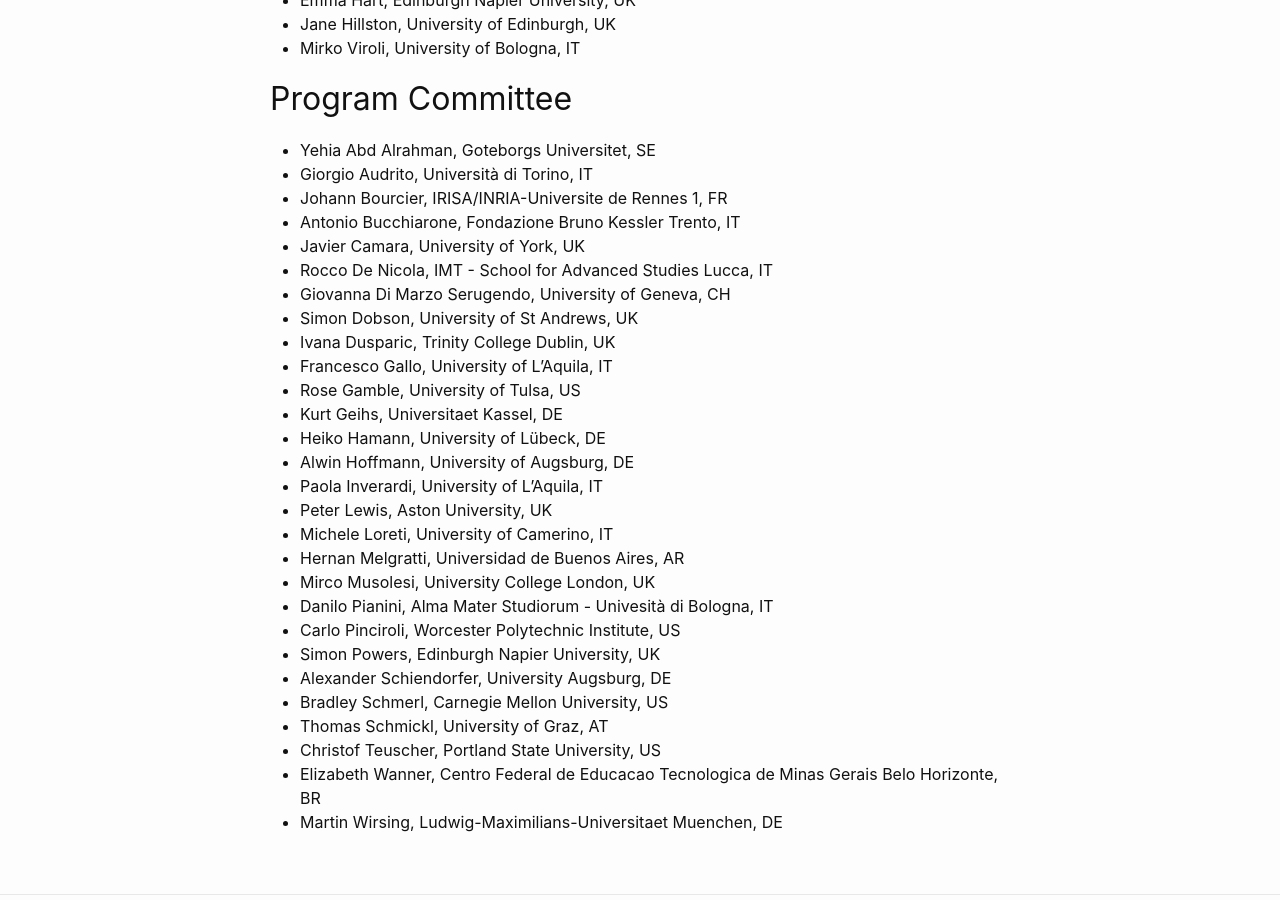
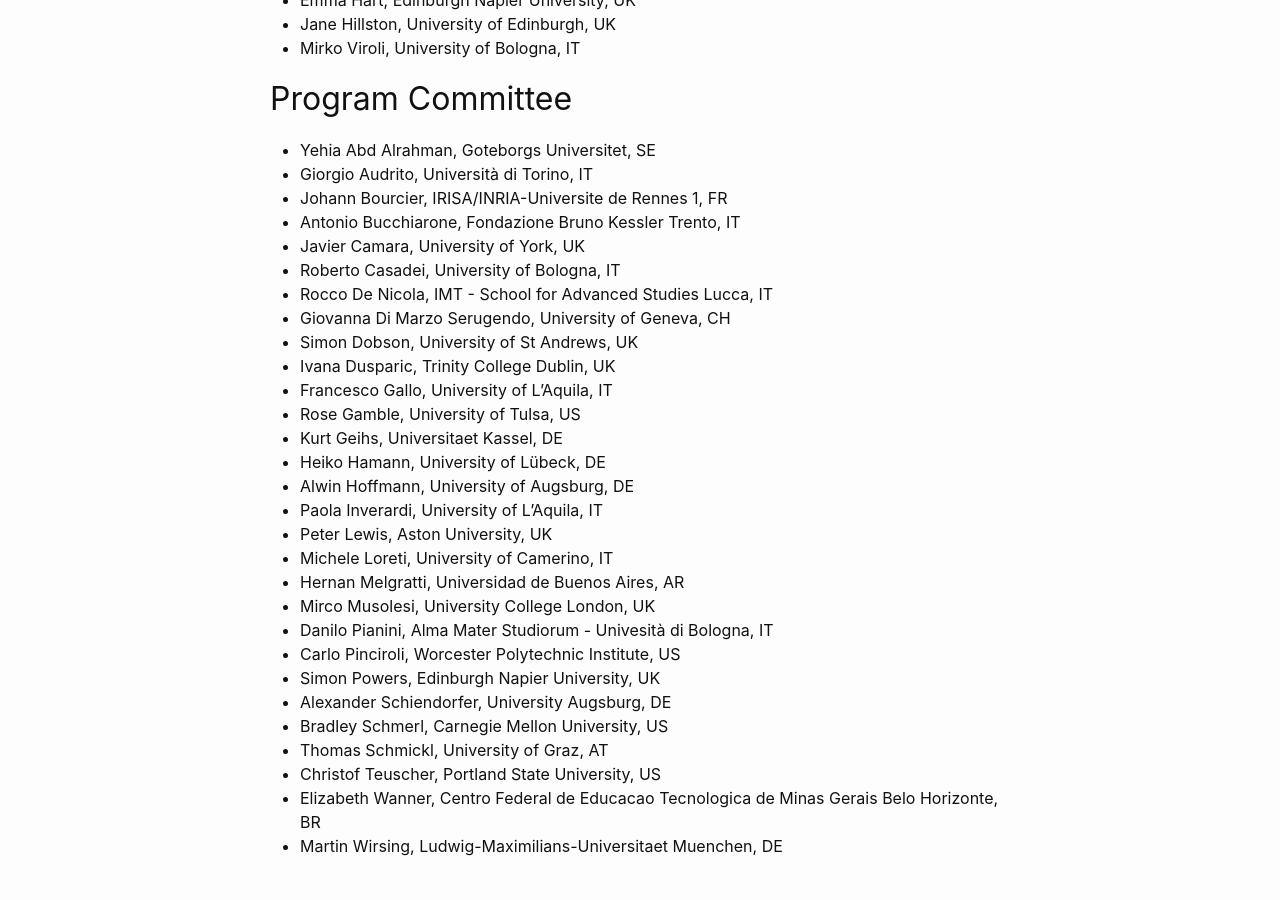
Before and after one commit to ecas-workshop/2022, a Jekyll site: the page built from committees.md, in a window 1280 px wide and 900 px high, scrolled down 539 px. Built offline with Jekyll 4.4.1, drawn with Linux system fonts in a browser that asks for light colours.

Commit message:
RC on PC

```diff
--- a/committees.md
+++ b/committees.md
@@ -29,6 +29,7 @@ permalink: /committees/
 - Johann Bourcier, IRISA/INRIA-Universite de Rennes 1, FR
 - Antonio Bucchiarone, Fondazione Bruno Kessler Trento, IT
 - Javier Camara, University of York, UK
+- Roberto Casadei, University of Bologna, IT
 - Rocco De Nicola, IMT - School for Advanced Studies Lucca, IT
 - Giovanna Di Marzo Serugendo, University of Geneva, CH
 - Simon Dobson, University of St Andrews, UK
```
